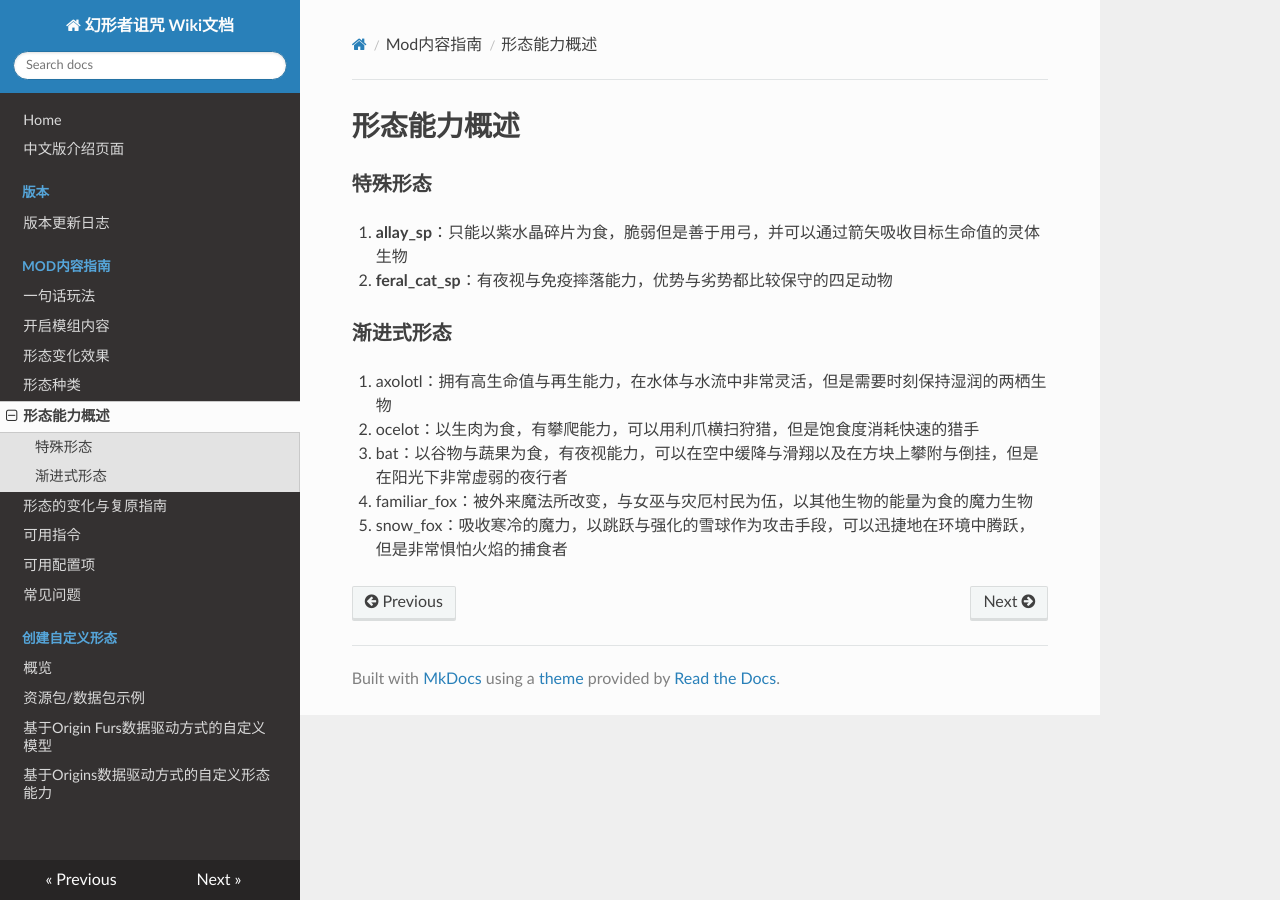
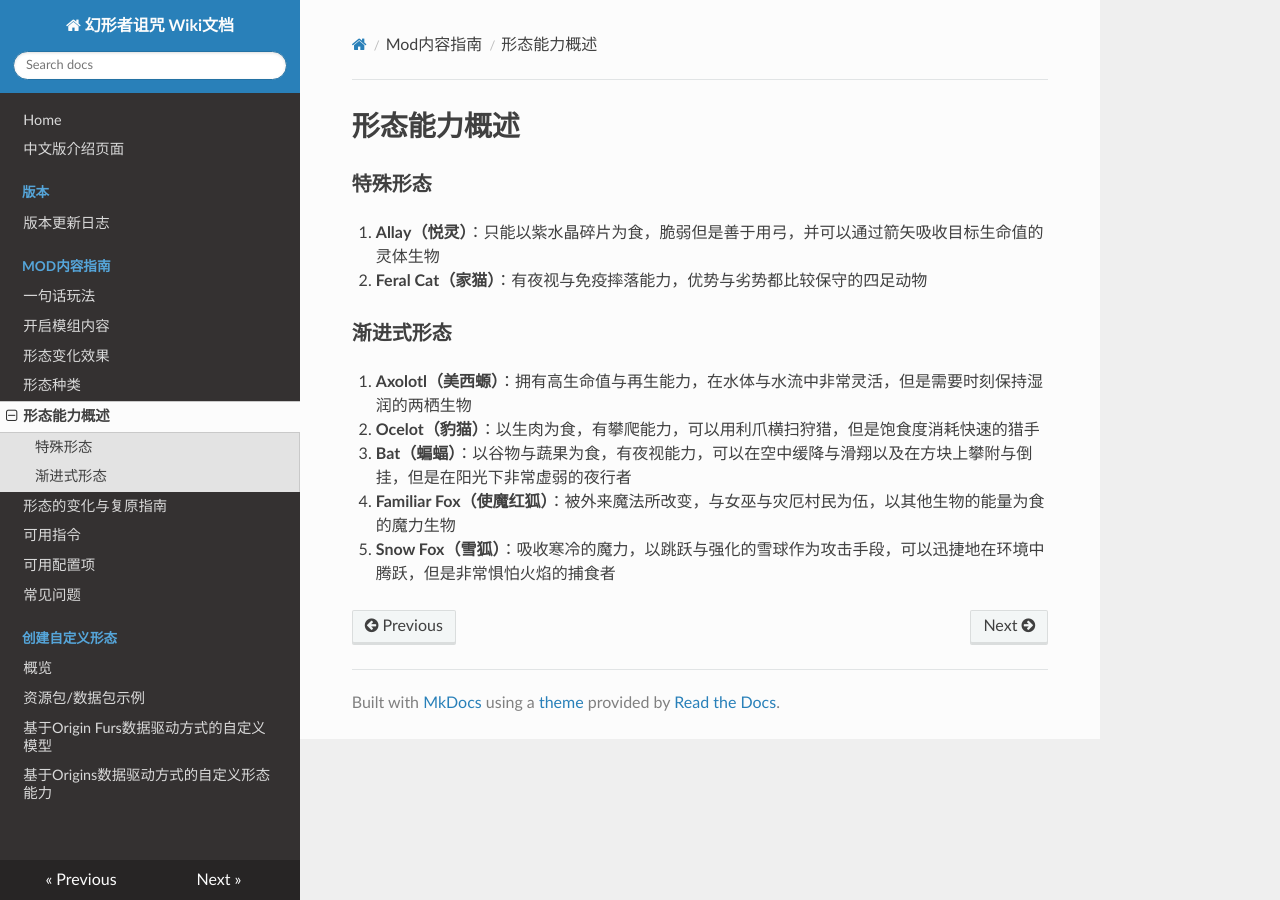
Before and after one commit to onixary/ssc_wiki, an MkDocs documentation site: the page built from docs/mod_content/form_ability_overview.md, in a window 1280 px wide. Built offline with MkDocs 1.6.1, drawn with Linux system fonts in a browser that asks for light colours; nearby versions of some CDN libraries.

Commit message:
修复显示问题

```diff
--- a/docs/mod_content/form_ability_overview.md
+++ b/docs/mod_content/form_ability_overview.md
@@ -2,18 +2,18 @@
 
 ### 特殊形态
 
-1. **allay_sp**：只能以紫水晶碎片为食，脆弱但是善于用弓，并可以通过箭矢吸收目标生命值的灵体生物
+1. **Allay（悦灵）**：只能以紫水晶碎片为食，脆弱但是善于用弓，并可以通过箭矢吸收目标生命值的灵体生物
 
-2. **feral_cat_sp**：有夜视与免疫摔落能力，优势与劣势都比较保守的四足动物
+2. **Feral Cat（家猫）**：有夜视与免疫摔落能力，优势与劣势都比较保守的四足动物
 
 ### 渐进式形态
 
-1. axolotl：拥有高生命值与再生能力，在水体与水流中非常灵活，但是需要时刻保持湿润的两栖生物
+1. **Axolotl（美西螈）**：拥有高生命值与再生能力，在水体与水流中非常灵活，但是需要时刻保持湿润的两栖生物
 
-2. ocelot：以生肉为食，有攀爬能力，可以用利爪横扫狩猎，但是饱食度消耗快速的猎手
+2. **Ocelot（豹猫）**：以生肉为食，有攀爬能力，可以用利爪横扫狩猎，但是饱食度消耗快速的猎手
 
-3. bat：以谷物与蔬果为食，有夜视能力，可以在空中缓降与滑翔以及在方块上攀附与倒挂，但是在阳光下非常虚弱的夜行者
+3. **Bat（蝙蝠）**：以谷物与蔬果为食，有夜视能力，可以在空中缓降与滑翔以及在方块上攀附与倒挂，但是在阳光下非常虚弱的夜行者
 
-4. familiar_fox：被外来魔法所改变，与女巫与灾厄村民为伍，以其他生物的能量为食的魔力生物
+4. **Familiar Fox（使魔红狐）**：被外来魔法所改变，与女巫与灾厄村民为伍，以其他生物的能量为食的魔力生物
 
-5. snow_fox：吸收寒冷的魔力，以跳跃与强化的雪球作为攻击手段，可以迅捷地在环境中腾跃，但是非常惧怕火焰的捕食者
+5. **Snow Fox（雪狐）**：吸收寒冷的魔力，以跳跃与强化的雪球作为攻击手段，可以迅捷地在环境中腾跃，但是非常惧怕火焰的捕食者
```
Also changed, not shown: docs/overview_page/overview_zh_cn.md (+2 -2 lines).
